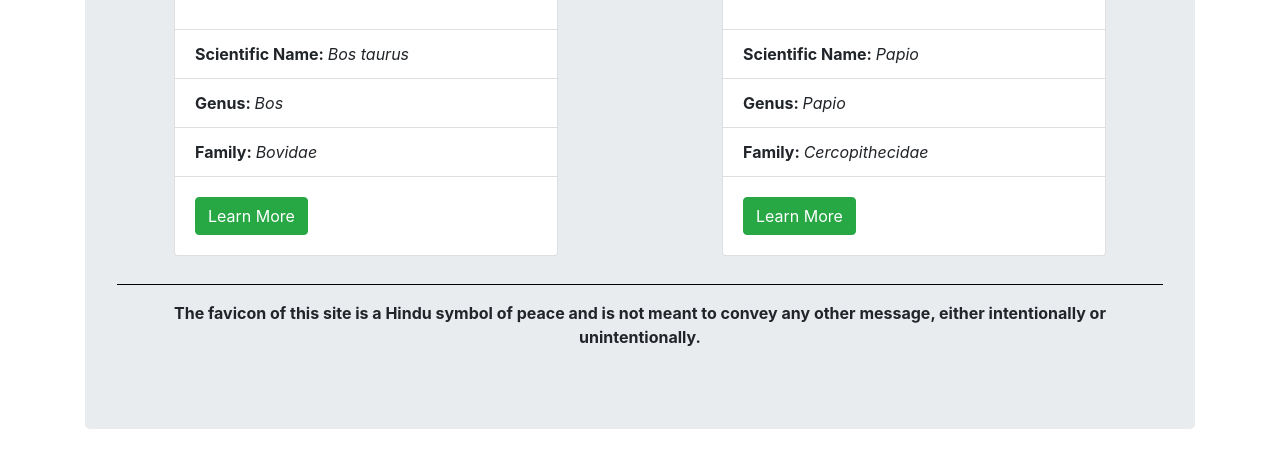
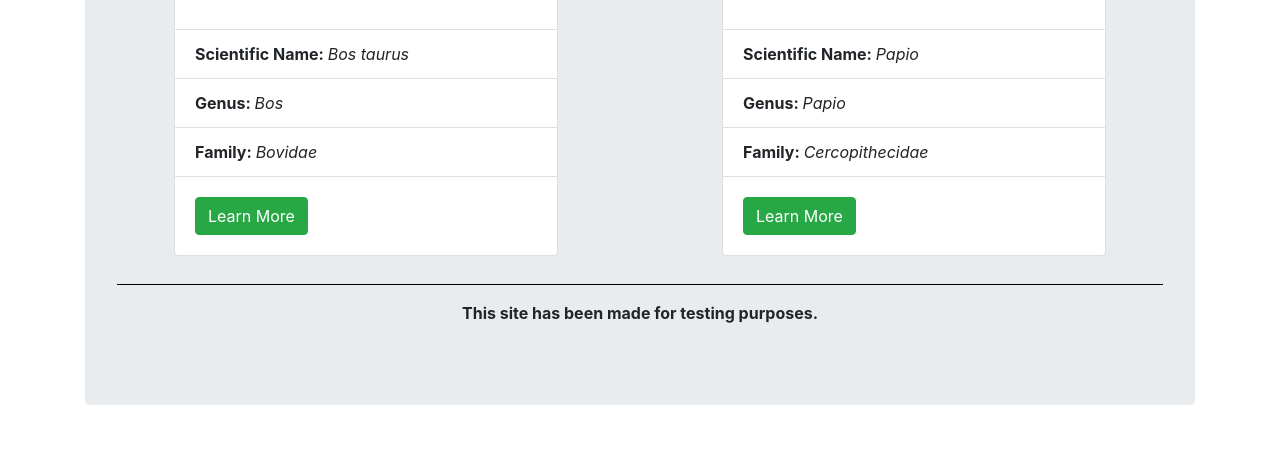
Before and after one commit to boringfrog/boringfrog.github.io, a plain HTML site: page index.html in a window 1280 px wide. Shown: the part 1790-2251 px from the top of the page. After the commit the page ends 2227 px from the top, so only its background shows below. Drawn offline with nearby package versions, Linux system fonts and the light colour scheme.

Commit message:
Update index.html

```diff
--- a/index.html
+++ b/index.html
@@ -169,8 +169,7 @@
           </div>
           <div class="container newclass mx-auto">
             <hr>
-            <p><b>The favicon of this site is a Hindu symbol of peace and is not meant to convey any other message, either
-            intentionally or unintentionally.</b></p>
+            <p><b>This site has been made for testing purposes.</b></p>
           </div>
         </div>
       </div>
```
